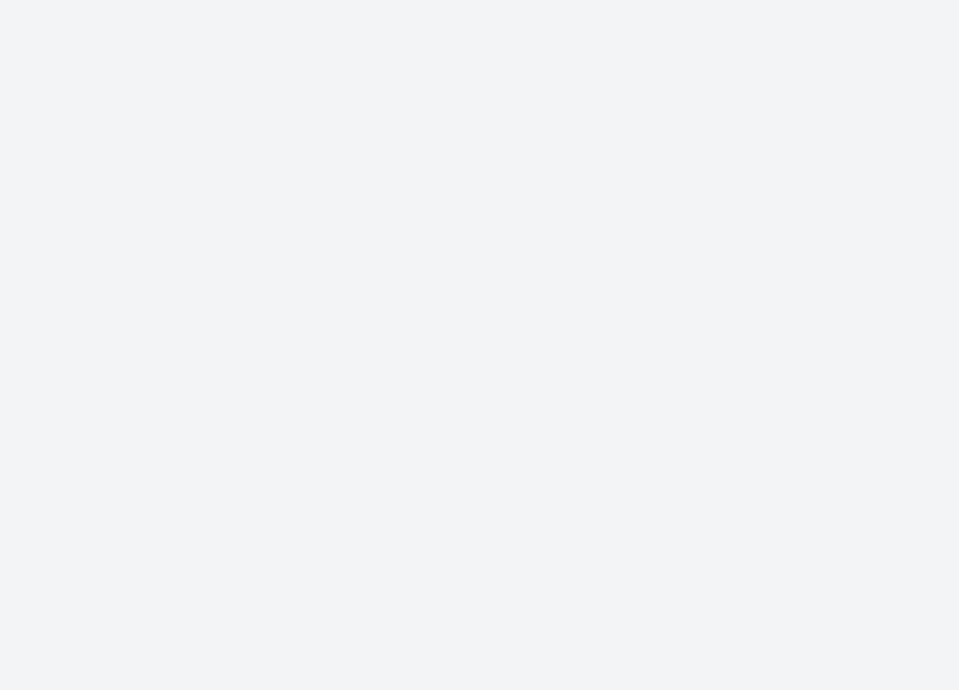
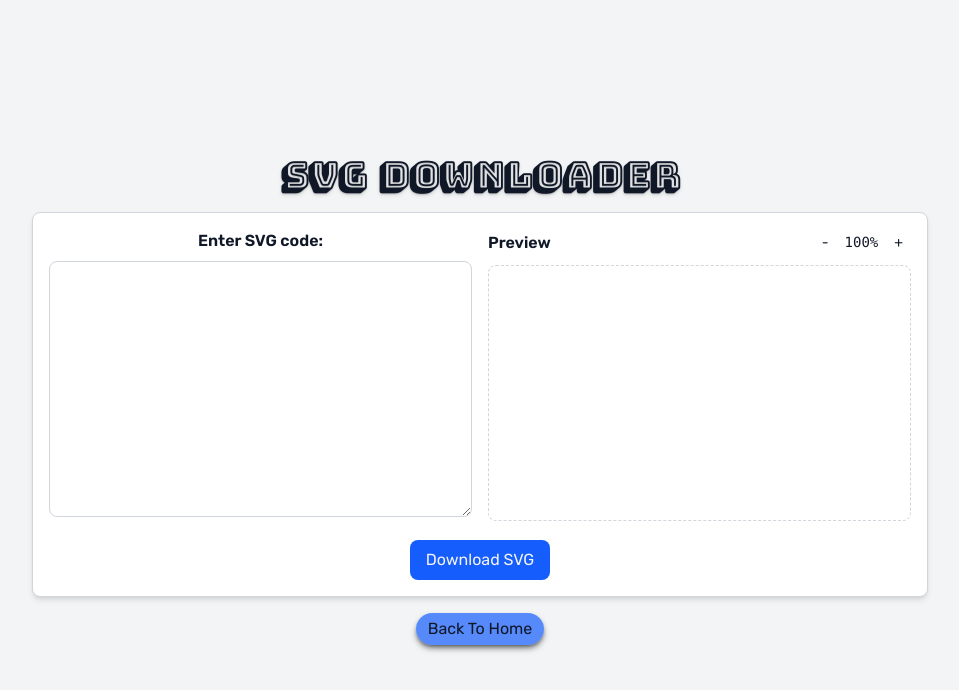
Before and after one commit to Smootheez/Seez-Utils, a React (Vite) app: page /svg-downloader in a window 1280 px wide. Before the commit this address had no page. Shown: the top 690 px of the page, without its empty margins (160-1119 px from the left). Built offline with nearby package versions, Linux system fonts and the light colour scheme; a web font is replaced by a local one.

Commit message:
Add SVGDownloader component and update routing links in Home and main files

```diff
--- a/src/main.tsx
+++ b/src/main.tsx
@@ -7,6 +7,7 @@ import { UnderConstruction } from "./pages/UnderConstruction.tsx";
 import { NetherPortalCalculator } from "./pages/NetherPortalCalculator.tsx";
 import { AnswerMyLove } from "./pages/answer-my-love/AnswerMyLove.tsx";
 import { LoveYes } from "./pages/answer-my-love/LoveYes.tsx";
+import { SVGDownloader } from "./pages/SVGDownloader.tsx";
 
 createRoot(document.getElementById("root")!).render(
   <StrictMode>
@@ -20,6 +21,8 @@ createRoot(document.getElementById("root")!).render(
         />
         <Route path="/answer-my-love" element={<AnswerMyLove />} />
         <Route path="/answer-my-love/yes" element={<LoveYes />} />
+        <Route path="/svg-downloader" element={<SVGDownloader />} />
+        <Route path="/color-picker" element={<UnderConstruction />} />
       </Routes>
     </BrowserRouter>
   </StrictMode>
--- a/src/pages/Home.tsx
+++ b/src/pages/Home.tsx
@@ -11,12 +11,12 @@ export function Home() {
     {
       title: "SVG Downloader",
       description: "Download SVG files from any webpage.",
-      link: "/under-construction",
+      link: "/svg-downloader",
     },
     {
       title: "Color Picker",
       description: "Select and copy colors from pictures.",
-      link: "/under-construction",
+      link: "/color-picker",
     },
     {
       title: "Answer My Love",
--- a/src/pages/NetherPortalCalculator.tsx
+++ b/src/pages/NetherPortalCalculator.tsx
@@ -49,7 +49,7 @@ export function NetherPortalCalculator() {
 
   return (
     <main className="flex flex-col items-center justify-center h-screen text-center">
-      <h1 className="text-text text-3xl font-bold md:text-4xl max-w-md">
+      <h1 className="text-3xl font-bold md:text-4xl max-w-md font-bungee text-shadow-md">
         Nether Portal Calculator
       </h1>
       <div className="my-2 md:my-4 max-w-md bg-surface rounded-lg shadow-lg p-4 border border-border w-full flex flex-col gap-8">
@@ -84,7 +84,7 @@ export function NetherPortalCalculator() {
           </div>
         </div>
 
-        <div className="h-[1px] w-full bg-border"/>
+        <div className="h-[1px] w-full bg-border" />
 
         <div className="grid grid-cols-1 md:grid-cols-2 gap-x-4">
           <div className="flex flex-col gap-y-2">
--- /dev/null
+++ b/src/pages/SVGDownloader.tsx
@@ -0,0 +1,138 @@
+import { useState, useRef } from "react";
+import { BackToHomeButton } from "../components/button";
+
+export function SVGDownloader() {
+  const [svgCode, setSvgCode] = useState("");
+  const [scale, setScale] = useState(1);
+  const [position, setPosition] = useState({ x: 0, y: 0 });
+  const [isDragging, setIsDragging] = useState(false);
+  const dragStart = useRef({ x: 0, y: 0 });
+
+  const handleMouseDown = (e: React.MouseEvent) => {
+    setIsDragging(true);
+    dragStart.current = {
+      x: e.clientX - position.x,
+      y: e.clientY - position.y,
+    };
+  };
+
+  const handleMouseMove = (e: React.MouseEvent) => {
+    if (!isDragging) return;
+    setPosition({
+      x: e.clientX - dragStart.current.x,
+      y: e.clientY - dragStart.current.y,
+    });
+  };
+
+  const handleTouchStart = (e: React.TouchEvent) => {
+    const touch = e.touches[0];
+    setIsDragging(true);
+    dragStart.current = {
+      x: touch.clientX - position.x,
+      y: touch.clientY - position.y,
+    };
+  };
+
+  const handleTouchMove = (e: React.TouchEvent) => {
+    if (!isDragging) return;
+    const touch = e.touches[0];
+    setPosition({
+      x: touch.clientX - dragStart.current.x,
+      y: touch.clientY - dragStart.current.y,
+    });
+  };
+
+  const handleTouchEnd = () => setIsDragging(false);
+
+
+  const handleMouseUp = () => setIsDragging(false);
+
+  const zoomIn = () => setScale((s) => Math.min(s + 0.25, 5));
+  const zoomOut = () => setScale((s) => Math.max(s - 0.25, 0.25));
+
+  const handleDownload = () => {
+    const blob = new Blob([svgCode], { type: "image/svg+xml" });
+    const url = URL.createObjectURL(blob);
+    const link = document.createElement("a");
+    link.href = url;
+    link.download = "image.svg";
+    link.click();
+    URL.revokeObjectURL(url);
+  };
+
+  return (
+    <main className="flex flex-col items-center justify-center gap-y-4 h-screen text-center px-4">
+      <h1 className="text-3xl font-bold md:text-4xl max-w-md font-bungee text-shadow-md">
+        SVG Downloader
+      </h1>
+      <div className="border border-border p-4 bg-surface shadow-md rounded-lg max-w-4xl w-full space-y-4">
+        <div className="grid grid-cols-1 md:grid-cols-2 gap-4">
+          <div>
+            <label htmlFor="svg-code" className="font-semibold">
+              Enter SVG code:
+            </label>
+            <textarea
+              id="svg-code"
+              className="w-full h-64 p-2 border border-border rounded-lg mt-2 focus:outline-none focus:border-secondary"
+              value={svgCode}
+              onChange={(e) => setSvgCode(e.target.value)}
+            ></textarea>
+          </div>
+
+          {/* === SVG Preview Canvas === */}
+          <div className="w-full">
+            <div className="flex items-center justify-between mb-2">
+              <h2 className="font-semibold">Preview</h2>
+              <div className="space-x-2">
+                <button
+                  onClick={zoomOut}
+                  className="px-2 py-1 text-sm bg-muted text-foreground rounded hover:bg-muted/80"
+                >
+                  -
+                </button>
+                <span className="text-sm font-mono">
+                  {(scale * 100).toFixed(0)}%
+                </span>
+                <button
+                  onClick={zoomIn}
+                  className="px-2 py-1 text-sm bg-muted text-foreground rounded hover:bg-muted/80"
+                >
+                  +
+                </button>
+              </div>
+            </div>
+            <div
+              className="w-full h-64 overflow-hidden border border-dashed border-border rounded-lg bg-surface relative cursor-grab active:cursor-grabbing touch-none"
+              onMouseDown={handleMouseDown}
+              onMouseMove={handleMouseMove}
+              onMouseUp={handleMouseUp}
+              onMouseLeave={handleMouseUp}
+              onTouchStart={handleTouchStart}
+              onTouchMove={handleTouchMove}
+              onTouchEnd={handleTouchEnd}
+            >
+              <div
+                className="absolute top-0 left-0"
+                style={{
+                  transform: `translate(${position.x}px, ${position.y}px) scale(${scale})`,
+                  transformOrigin: "top left",
+                }}
+                dangerouslySetInnerHTML={{ __html: svgCode }}
+              />
+            </div>
+          </div>
+        </div>
+
+        <button
+          type="button"
+          className="px-4 py-2 bg-primary text-background rounded-lg hover:bg-primary/80 transition-colors"
+          onClick={handleDownload}
+        >
+          Download SVG
+        </button>
+      </div>
+
+      <BackToHomeButton />
+    </main>
+  );
+}
```
